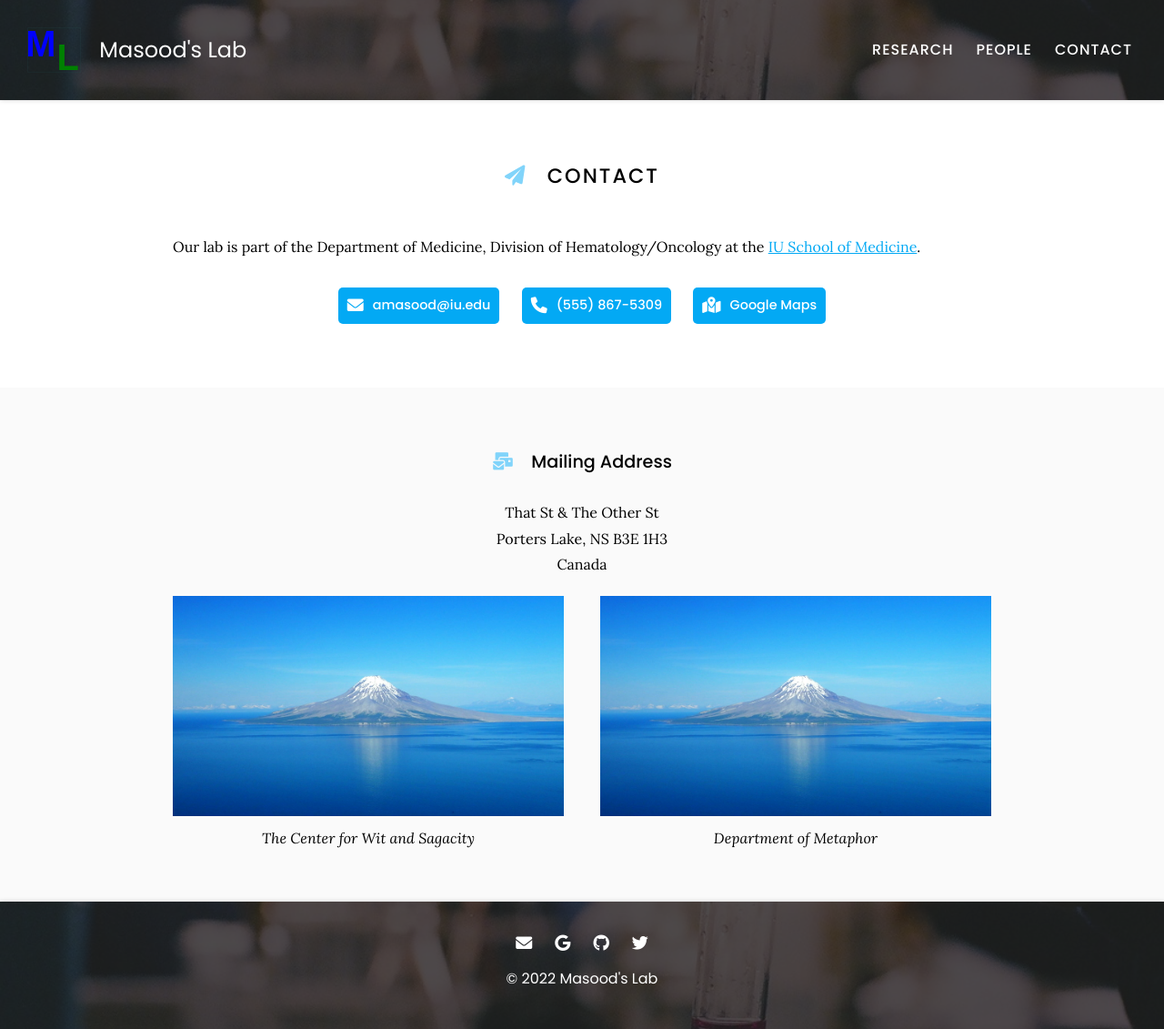
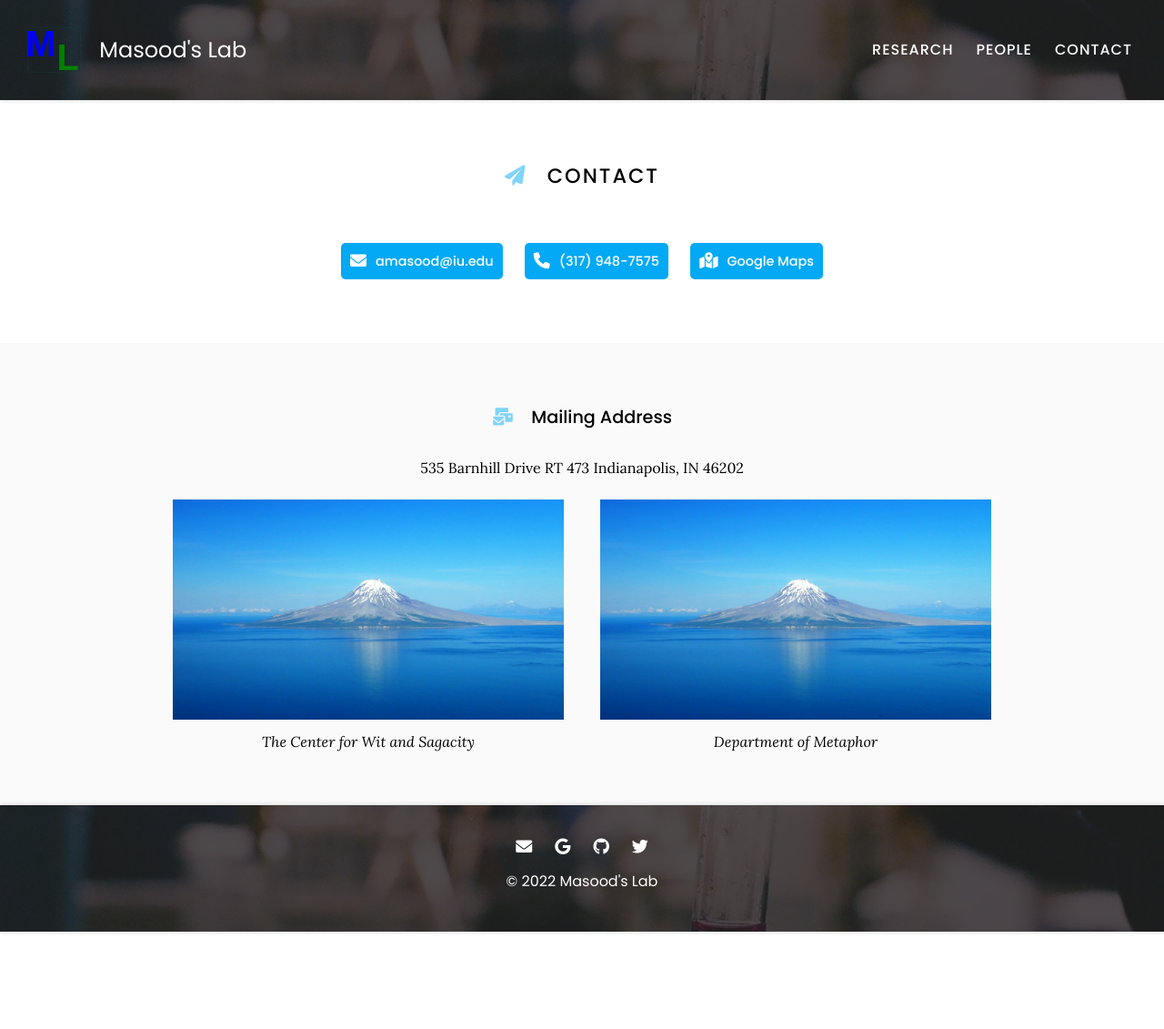
Before and after one commit to masoodlab/masoodlab.github.io, a Jekyll site: the page built from contact/index.md, in a window 1280 px wide. Shown: the whole page at 91% size. Built offline with Jekyll 4.4.1, drawn with Linux system fonts in a browser that asks for light colours; after the commit the page ends 1024 px from its top, so only the background shows below that.

Commit message:
people added

```diff
--- a/contact/index.md
+++ b/contact/index.md
@@ -7,7 +7,9 @@ nav:
 
 # <i class="fas fa-paper-plane"></i>Contact
 
-Our lab is part of the Department of Medicine, Division of Hematology/Oncology at the [IU School of Medicine]((https://medicine.iu.edu/)).
+{% capture text %}
+Our lab is part of the Department of Medicine, Division of Hematology/Oncology at the [IU School of Medicine](https://medicine.iu.edu/).
+{% endcapture %}
 
 {%
   include link.html
@@ -22,9 +24,9 @@ Our lab is part of the Department of Medicine, Division of Hematology/Oncology a
   include link.html
   type="phone"
   icon=""
-  text="(555) 867-5309"
+  text="(317) 948-7575"
   tooltip=""
-  link="+1-555-867-5309"
+  link="+1-317-948-7575"
   style="button"
 %}
 {%
@@ -33,7 +35,7 @@ Our lab is part of the Department of Medicine, Division of Hematology/Oncology a
   icon=""
   text="Google Maps"
   tooltip="Our location on Google Maps for easy navigation"
-  link="https://www.google.com/maps/place/That+St+%26+The+Other+St,+Porters+Lake,+NS+B3E+1H3,+Canada/@44.7389237,-63.3033296,20.78z/data=!4m5!3m4!1s0x4b5a31023bb02565:0xb9505694e83a53d7!8m2!3d44.7389353!4d-63.3030828"
+  link="https://goo.gl/maps/dtq4xSufwziKhiyR7"
   style="button"
 %}
 {:.center}
@@ -42,9 +44,9 @@ Our lab is part of the Department of Medicine, Division of Hematology/Oncology a
 
 ### <i class="fas fa-mail-bulk"></i>Mailing Address
 
-That St & The Other St
-Porters Lake, NS B3E 1H3
-Canada
+535 Barnhill Drive
+RT 473
+Indianapolis, IN 46202
 {:.center}
 
 {% capture col1 %}
```
